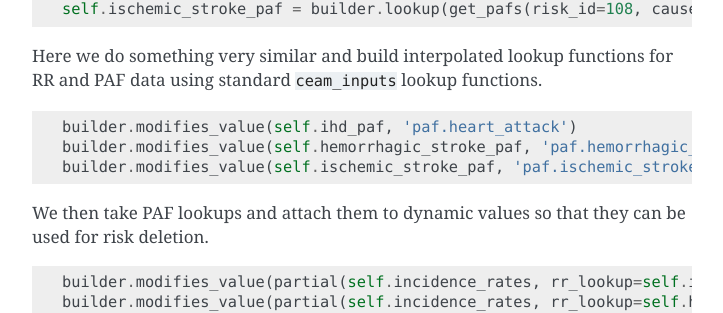
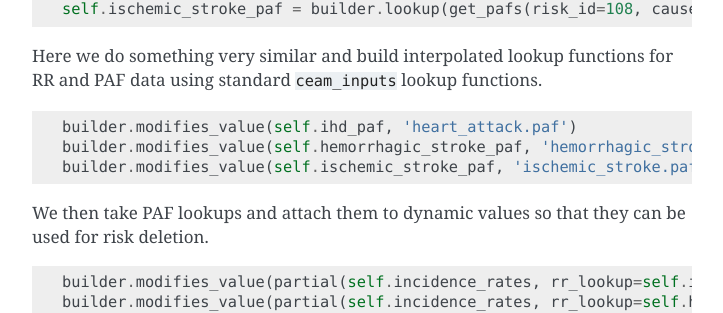
Before and after one commit to ihmeuw/vivarium_public_health, a Sphinx documentation site: the page built from docs/tutorials/risk_factor.rst, in a window 1280 px wide and 900 px high, scrolled down 5251 px. Shown: the part 142-455 px from the top of the window, without its empty margins (388-1111 px from the left). Built offline with Sphinx 7.4.7, drawn with Linux system fonts in a browser that asks for light colours.

```diff
--- a/docs/tutorials/risk_factor.rst
+++ b/docs/tutorials/risk_factor.rst
@@ -175,17 +175,17 @@ Here we do something very similar and build interpolated lookup functions for RR
 
 .. code-block:: python
 
-                builder.modifies_value(self.ihd_paf, 'paf.heart_attack')
-                builder.modifies_value(self.hemorrhagic_stroke_paf, 'paf.hemorrhagic_stroke')
-                builder.modifies_value(self.ischemic_stroke_paf, 'paf.ischemic_stroke')
+                builder.modifies_value(self.ihd_paf, 'heart_attack.paf')
+                builder.modifies_value(self.hemorrhagic_stroke_paf, 'hemorrhagic_stroke.paf')
+                builder.modifies_value(self.ischemic_stroke_paf, 'ischemic_stroke.paf')
 
 We then take PAF lookups and attach them to dynamic values so that they can be used for risk deletion.
 
 .. code-block:: python
 
-                builder.modifies_value(partial(self.incidence_rates, rr_lookup=self.ihd_rr), 'incidence_rate.heart_attack')
-                builder.modifies_value(partial(self.incidence_rates, rr_lookup=self.hemorrhagic_stroke_rr), 'incidence_rate.hemorrhagic_stroke')
-                builder.modifies_value(partial(self.incidence_rates, rr_lookup=self.ischemic_stroke_rr), 'incidence_rate.ischemic_stroke')
+                builder.modifies_value(partial(self.incidence_rates, rr_lookup=self.ihd_rr), 'heart_attack.incidence_rate')
+                builder.modifies_value(partial(self.incidence_rates, rr_lookup=self.hemorrhagic_stroke_rr), 'hemorrhagic_stroke.incidence_rate')
+                builder.modifies_value(partial(self.incidence_rates, rr_lookup=self.ischemic_stroke_rr), 'ischemic_stroke.incidence_rate')
 
 
 
```
Also changed, not shown: 3 other files.
